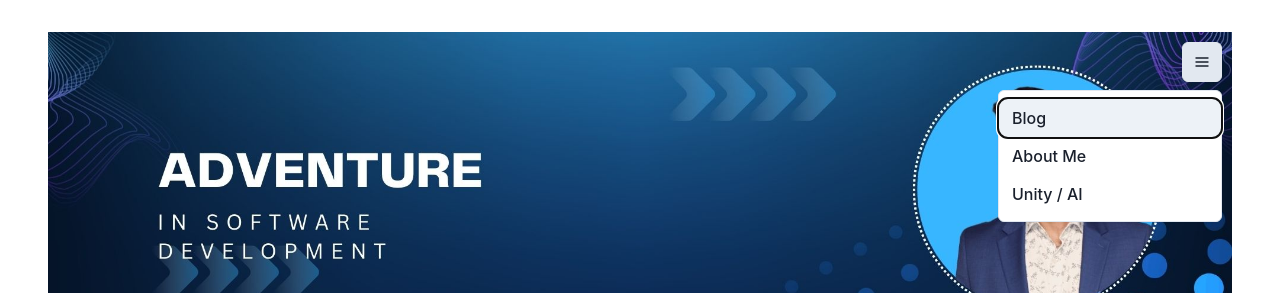
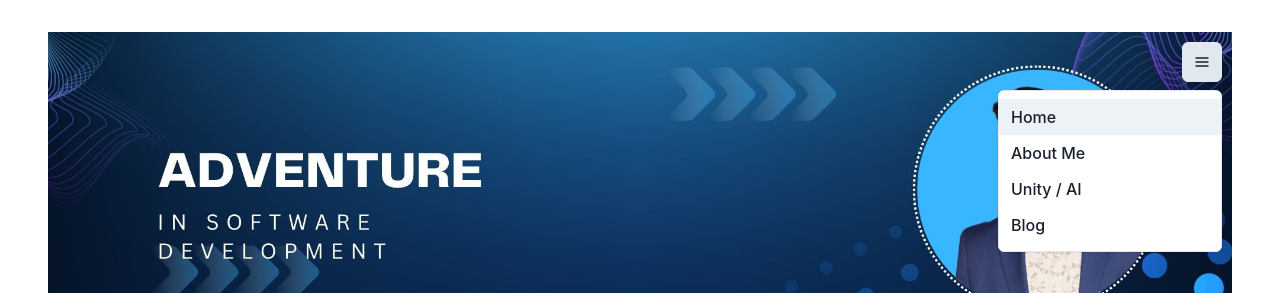
Before and after one commit to ajanes780/goServer, a React (Vite) app in the folder frontend/go-blog/: page /view/article/1 in a window 1280 px wide. Both pictures are taken after a click on the button "Options". Shown: the top 293 px of the page. Built offline with nearby package versions, Linux system fonts and the light colour scheme; no server answers.

Commit message:
updated header routing

```diff
--- a/frontend/go-blog/src/components/header/header.jsx
+++ b/frontend/go-blog/src/components/header/header.jsx
@@ -1,10 +1,9 @@
 import {HStack, IconButton, Menu, MenuButton, MenuItem, MenuList} from "@chakra-ui/react";
 import {HamburgerIcon} from '@chakra-ui/icons'
-
+import {Link as RLink} from "react-router-dom";
 
 export const Header = () => {
-  return (
-      <HStack justifyItems='end' width='100%' style={{position: 'relative'}}>
+  return (<HStack justifyItems='end' width='100%' style={{position: 'relative'}}>
     <img src="/header-image.jpg" alt="Logo banner" height={250}/>
     <Menu>
       <MenuButton
@@ -16,17 +15,22 @@ export const Header = () => {
           style={{position: 'absolute', right: '10px', top: '10px', zIndex: '10'}}
       />
       <MenuList>
-            <MenuItem>
-              Blog
+        <MenuItem as={RLink} to="/home">
+          Home
         </MenuItem>
-            <MenuItem>
+
+        <MenuItem as={RLink} to={`/about`}>
           About Me
         </MenuItem>
-            <MenuItem>
+
+        <MenuItem as={RLink} to={`/ai`}>
           Unity / AI
+        </MenuItem>
+
+        <MenuItem as={RLink} to={`/blog`}>
+          Blog
         </MenuItem>
       </MenuList>
     </Menu>
-      </HStack>
-  );
+  </HStack>);
 }
--- a/frontend/go-blog/src/components/html-parser/html-parser.jsx
+++ b/frontend/go-blog/src/components/html-parser/html-parser.jsx
@@ -1,4 +1,4 @@
-import React, { useEffect, useState } from 'react';
+import  { useEffect, useState } from 'react';
 import { Code, Heading1, Heading2, Heading3, Heading4, Paragraph } from "../typography/typography.jsx";
 
 const COMPONENT_MAP = {
@@ -43,10 +43,10 @@ export const RichTextComponent = ({ htmlString }) => {
   };
 
   return (
-    <div>
-      {nodes.map((node, i) => {
+    <>
+      {nodes.map((node) => {
         return parseNode(node);
       })}
-    </div>
+    </>
   );
 };
--- a/frontend/go-blog/src/components/typography/typography.jsx
+++ b/frontend/go-blog/src/components/typography/typography.jsx
@@ -1,5 +1,5 @@
 import SyntaxHighlighter from 'react-syntax-highlighter';
-import {atomOneDark} from 'react-syntax-highlighter/dist/esm/styles/hljs';
+import {atomOneDark, nord} from 'react-syntax-highlighter/dist/esm/styles/hljs';
 import {Box, Heading, Text} from "@chakra-ui/react";
 
 
@@ -30,7 +30,7 @@ export const Code = ({children}) => {
 
   return (
       <Box mt={2} mb={2}>
-        <SyntaxHighlighter language="javascript" style={atomOneDark}>
+        <SyntaxHighlighter language="javascript" style={nord}>
           {children}
         </SyntaxHighlighter>
       </Box>
```
Lines whose indentation alone changed are shown as unchanged.
